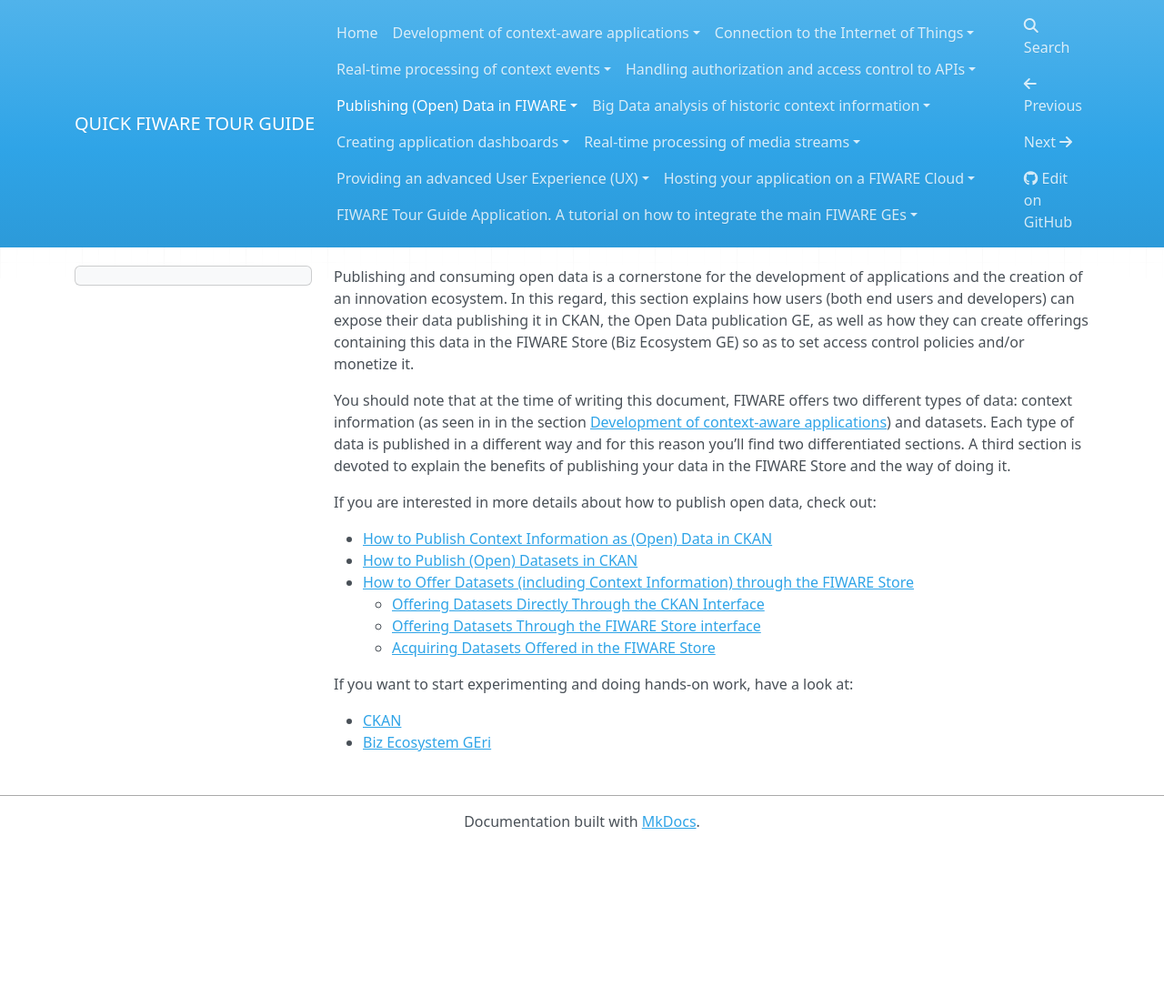
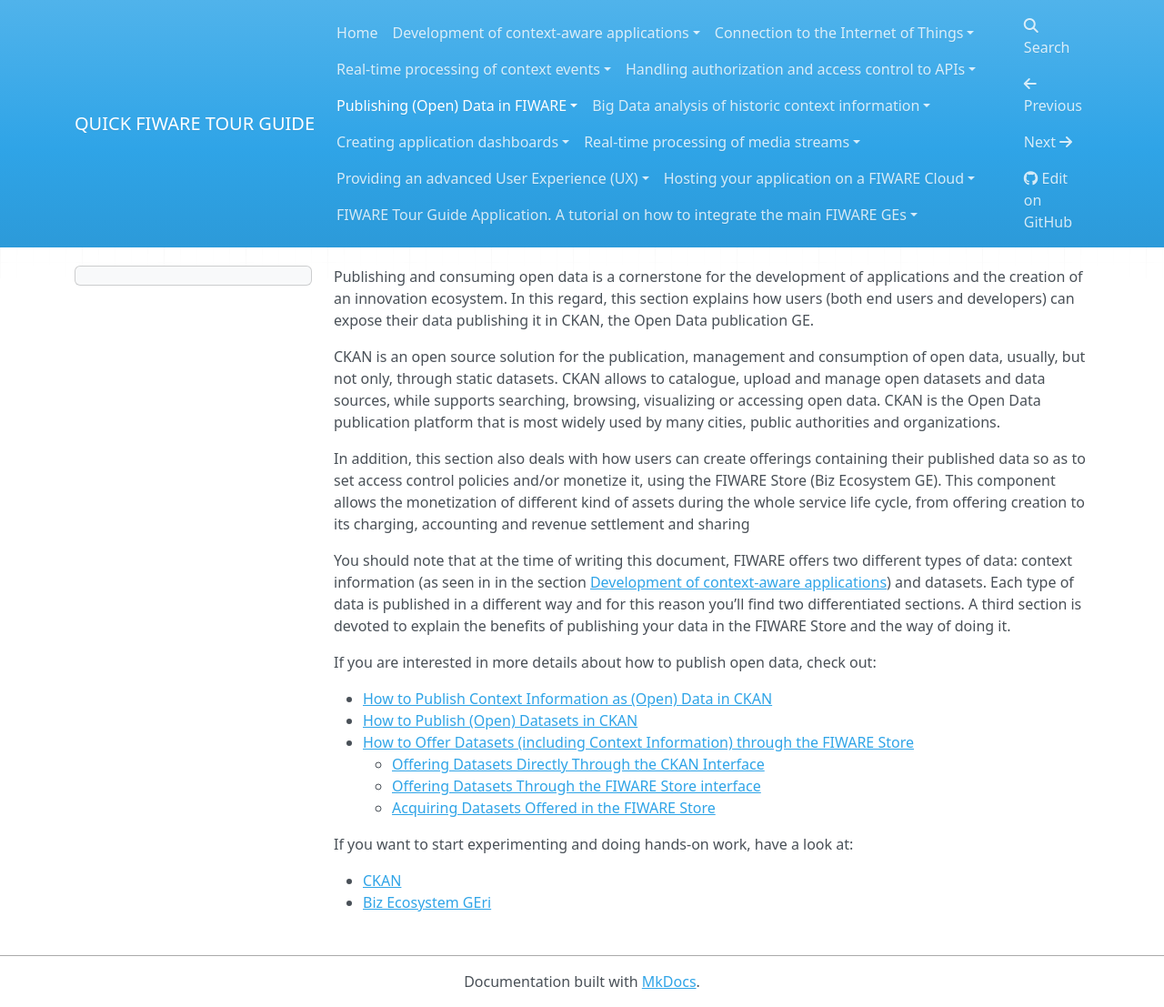
Before and after one commit to FIWARE-Ops/docs.TourGuide, an MkDocs documentation site: the page built from doc/publishing-open-data-in-fiware/introduction.md, in a window 1280 px wide. Shown: the whole page at 91% size. Built offline with MkDocs 1.6.1, drawn with Linux system fonts in a browser that asks for light colours; nearby versions of some CDN libraries; comment, search, counter and statistics services are not loaded; old or Windows-style settings are respelled for this version of MkDocs; before the commit the page ends 931 px from its top, so only the background shows below that.

Commit message:
Include GE description in Publishing Open Data introduction

```diff
--- a/doc/publishing-open-data-in-fiware/introduction.md
+++ b/doc/publishing-open-data-in-fiware/introduction.md
@@ -1,9 +1,21 @@
 Publishing and consuming open data is a cornerstone for the development
 of applications and the creation of an innovation ecosystem. In this regard,
 this section explains how users (both end users and developers) can
-expose their data publishing it in CKAN, the Open Data publication GE,
-as well as how they can create offerings containing this data in the FIWARE Store (Biz
-Ecosystem GE) so as to set access control policies and/or monetize it.
+expose their data publishing it in CKAN, the Open Data publication GE.
+
+CKAN is an open source solution for the publication, management and
+consumption of open data, usually, but not only, through static
+datasets. CKAN allows to catalogue, upload and manage open datasets and
+data sources, while supports searching, browsing, visualizing or
+accessing open data. CKAN is the Open Data publication platform that is
+most widely used by many cities, public authorities and organizations.
+
+In addition, this section also deals with how users can create offerings
+containing their published data so as to set access control policies and/or
+monetize it, using the FIWARE Store (Biz Ecosystem GE). This component
+allows the monetization of different kind of assets during the whole
+service life cycle, from offering creation to its charging, accounting
+and revenue settlement and sharing
 
 You should note that at the time of writing this document, FIWARE offers
 two different types of data: context information (as seen in in the section
```
Also changed, not shown: doc/publishing-open-data-in-fiware/how-to-publish-context-information-as-open-data-in-ckan.md (+0 -7 lines).
